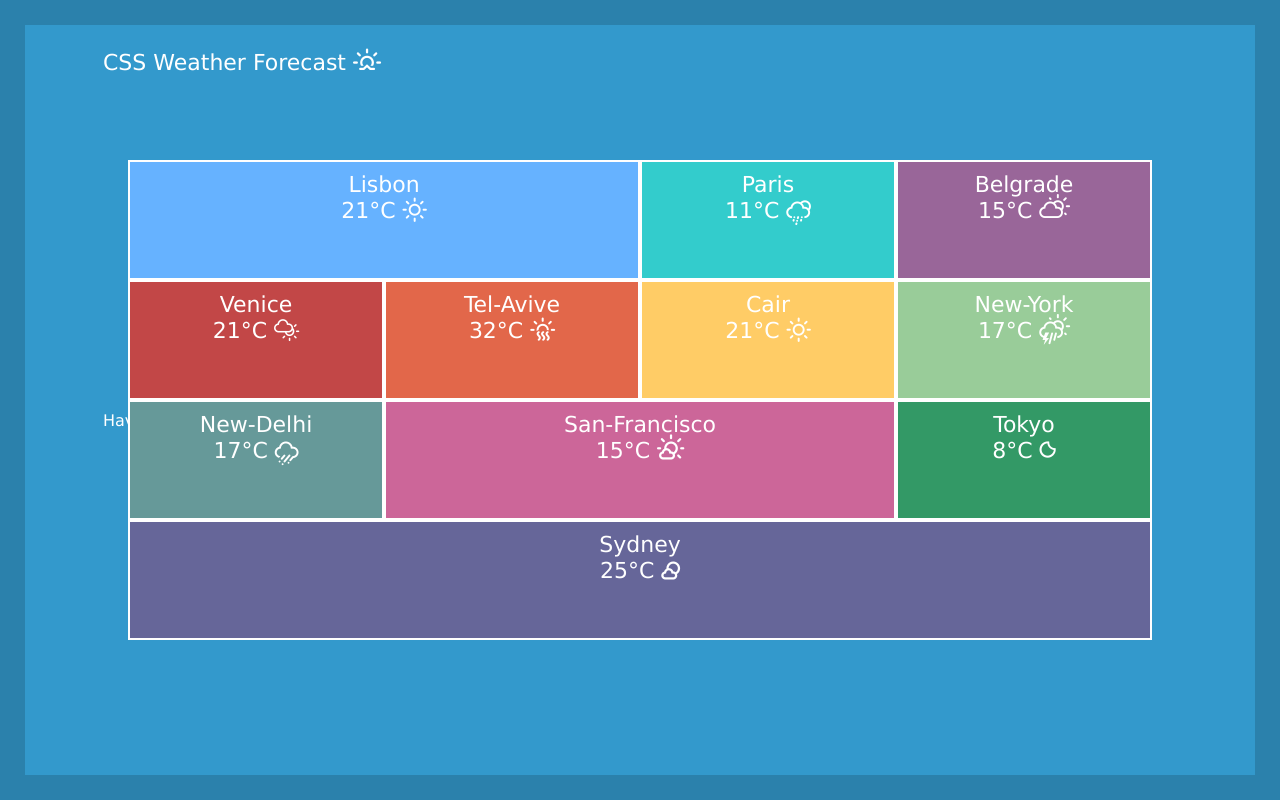
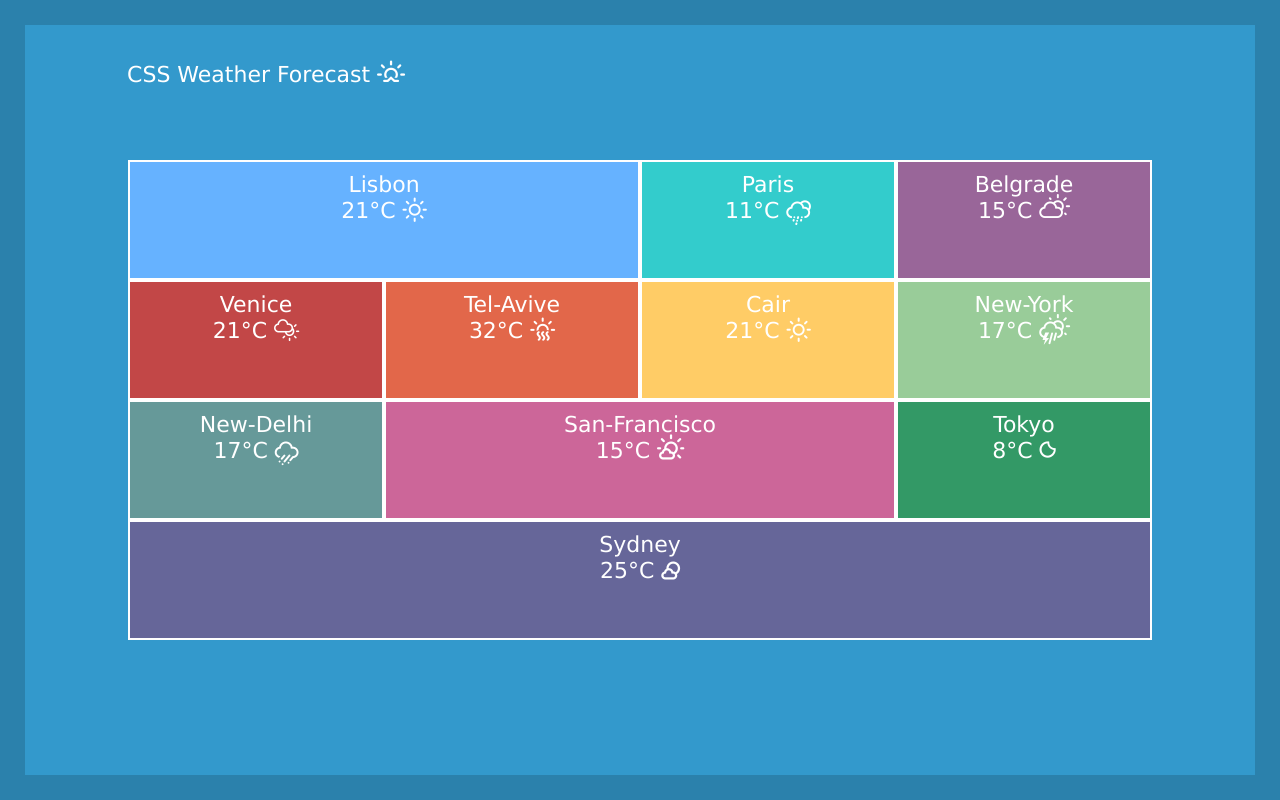
Before and after one commit to AndriiSmolinskyi/Homework-beetroot, a plain HTML site: page index.html in a window 1280 px wide. Drawn offline with Linux system fonts and the light colour scheme.

Commit message:
Homework-9

```diff
--- a/css/style.css
+++ b/css/style.css
@@ -17,8 +17,8 @@ body {
 
 .header {
    width: 80%;
-   margin-top: 25px;
-   margin-left: 78px;
+   margin-top: 3%;
+   margin-left: 8.3%;
 }
 
 .table {
@@ -67,8 +67,8 @@ body {
 footer {
    width: 80%;
    display: inline-block;
-   margin-top: 330px;
-   margin-left: 78px;
+   margin-top: 36%;
+   margin-left: 8.3%;
 }
 
 .Lisbon {
```
